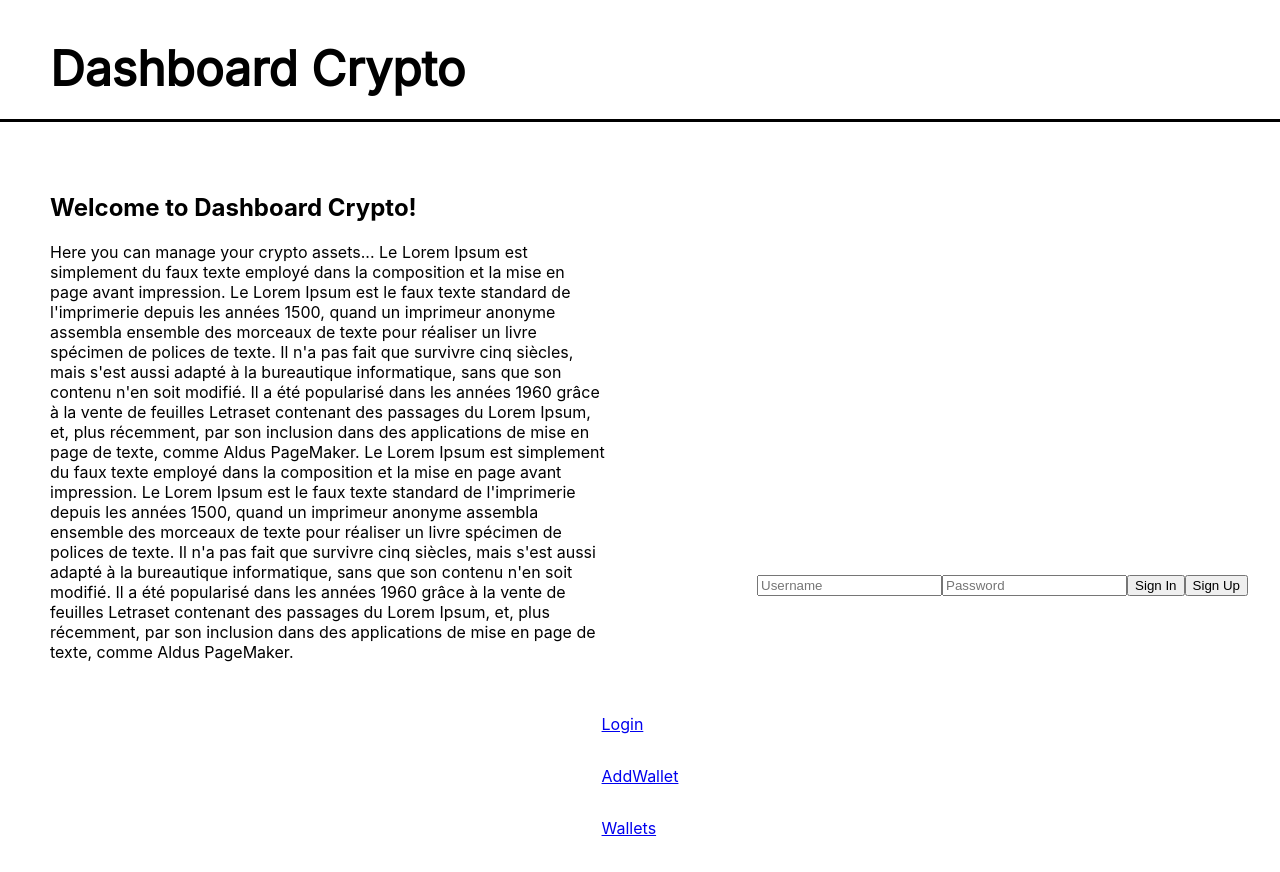
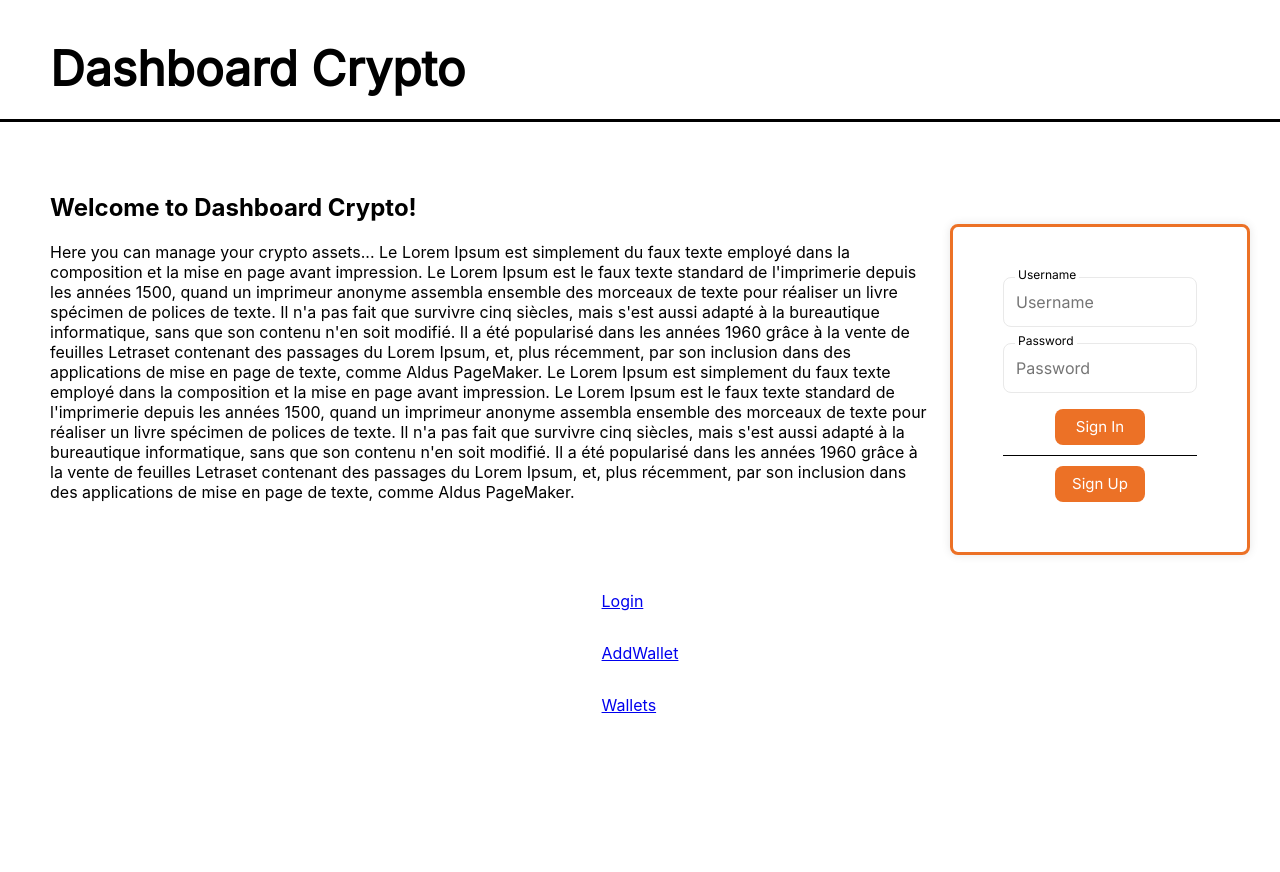
Before and after one commit to Tarek1808/CryptoDashboard-frontend, a Next.js app: page / in a window 1280 px wide. Shown: the top 872 px of the page. Built offline with nearby package versions, Linux system fonts and the light colour scheme.

Commit message:
front css login v1.1

```diff
--- a/components/Login.js
+++ b/components/Login.js
@@ -71,10 +71,17 @@ function Login() {
 
                     </div>
                     <div className={styles.auth}>
-                        <input type="text" className={styles.input} onChange={(e) => setUsername(e.target.value)} value={username} placeholder="Username" />
-                        <input type="password" className={styles.input} onChange={(e) => setPassword(e.target.value)} value={password} placeholder="Password" />
-                        <button onClick={() => handleSignIn()}>Sign In</button>
-                        <button onClick={() => showSignUpModal()}>Sign Up</button>
+                        <div className={styles.inputContainer}>
+                            <label className={styles.labelCaption}>Username</label>
+                            <input type="text" className={styles.input} onChange={(e) => setUsername(e.target.value)} value={username} placeholder="Username" />
+                        </div>
+                        <div className={styles.inputContainer}>
+                            <label className={styles.labelCaption}>Password</label>
+                            <input type="password" className={styles.input} onChange={(e) => setPassword(e.target.value)} value={password} placeholder="Password" />
+                        </div>
+                        <button className={styles.button} onClick={() => handleSignIn()}>Sign In</button>
+                        <hr className={styles.separator} />
+                        <button className={styles.button} onClick={() => showSignUpModal()}>Sign Up</button>
                     </div>
                 </div>
 
--- a/package.json
+++ b/package.json
@@ -17,7 +17,7 @@
     "@fortawesome/fontawesome-free": "^6.5.2",
     "@fortawesome/free-brands-svg-icons": "^6.5.2",
     "@fortawesome/free-regular-svg-icons": "^6.5.2",
-    "next": "^14.2.3",
+    "next": "^12.1.6",
     "react": "^18.1.0",
     "react-dom": "18.1.0",
     "react-redux": "^8.0.2"
--- a/styles/Login.module.css
+++ b/styles/Login.module.css
@@ -13,7 +13,6 @@
     font-family: 'Inter';
     font-weight: 700;
     font-size: 3rem;
-    font-style: bold;
     text-align: left;
     width: 100%;
     background-color: #ffffff;
@@ -57,3 +56,92 @@
     flex-direction: column;
     align-items: flex-start;
 }
+.auth {
+  width: 100%; /* Ajoutez cette ligne pour occuper toute la largeur du parent */
+  max-width: 300px; /* Ajustez la largeur maximale selon vos besoins */
+  margin-top: 50px;
+  margin-right: 30px;
+  padding: 50px;
+  text-align: center;
+  border-radius: 8px;
+  background-color: white;
+  border: #EC7126 solid 3px;
+  box-shadow: 0px 0px 10px rgba(0, 0, 0, 0.1);
+}
+
+.title {
+  font-family: 'Inter', sans-serif;
+  margin-top: -40px;
+  font-size: 20px;
+  font-weight: bold;
+  color: #000000;
+  text-align: center;
+}
+
+.inputContainer {
+  position: relative;
+}
+
+.input {
+  height: 50px;
+  width: 100%;
+  margin-bottom: 16px;
+  padding: 10px 12px;
+  font-family: 'Inter', sans-serif;
+  font-size: 16px;
+  color: #EC7126;
+  border: 1px solid #e9e9e9;
+  border-radius: 8px;
+  box-sizing: border-box;
+}
+
+.labelCaption {
+  position: absolute;
+  left: 12px;
+  top: 50%;
+  transform: translateY(-210%);
+  font-family: 'Inter';
+  font-style: normal;
+  font-weight: 500;
+  font-size: 12px;
+  line-height: 16px;
+  border: 3px solid white;
+  color: #000000;
+  background-color: #FFFFFF;
+}
+.input:focus ~ .labelCaption {
+  color: orange;
+}
+.button {
+  height: 36px;
+  width: 100%;
+  max-width: 90px;
+  background-color: #EC7126;
+  color: #FFFFFF;
+  border: none;
+  border-radius: 8px;
+  font-family: 'Inter', sans-serif;
+  font-size: 15px;
+  font-style: bold;
+  cursor: pointer;
+  display: flex;
+  align-items: center;
+  justify-content: center;
+  margin: 0 auto;
+}
+
+.input:focus {
+  border-color: #EC7126;
+  outline: none;
+  box-shadow: 0 0 0 2px #EC7126;
+}
+.input:focus + .labelCaption {
+  color: #EC7126; /* Change la couleur du label caption en orange */
+}
+.separator {
+  width: 100%;
+  border: none;
+  height: 1px;
+  background-color: #000000; /* Couleur de la ligne de séparation */
+  margin: 10px 0; /* Marge au-dessus et en dessous de la ligne de séparation */
+}
--- a/styles/SignUp.module.css
+++ b/styles/SignUp.module.css
@@ -6,7 +6,7 @@
     border: 3px solid #EC7126;
     border-radius: 8px;
     margin: auto;
-    text-align: center; /* Pour centrer le contenu horizontalement */
+    text-align: center;
 }
 
 
@@ -56,8 +56,8 @@
 
 .button {
     height: 36px;
-    width: 100%; /* Ajustement de la largeur */
-    max-width: 90px; /* Ajustement de la largeur maximale */
+    width: 100%;
+    max-width: 90px;
     background-color: #EC7126;
     color: #FFFFFF;
     border: none;
@@ -69,11 +69,11 @@
     display: flex;
     align-items: center;
     justify-content: center;
-    margin: 0 auto; /* Centrage du bouton */
+    margin: 0 auto;
 }
 
 .input:focus {
-    border-color: #EC7126; /* Couleur de la bordure lorsqu'il est sélectionné */
-    outline: none; /* Supprime la bordure d'accentuation par défaut */
-    box-shadow: 0 0 0 2px #EC7126; /* Ajoute une bordure d'accentuation personnalisée */
+    border-color: #EC7126;
+    outline: none;
+    box-shadow: 0 0 0 2px #EC7126;
 }
```
Also changed, not shown: 2 other files (tests, documents, lock files or other folders).
